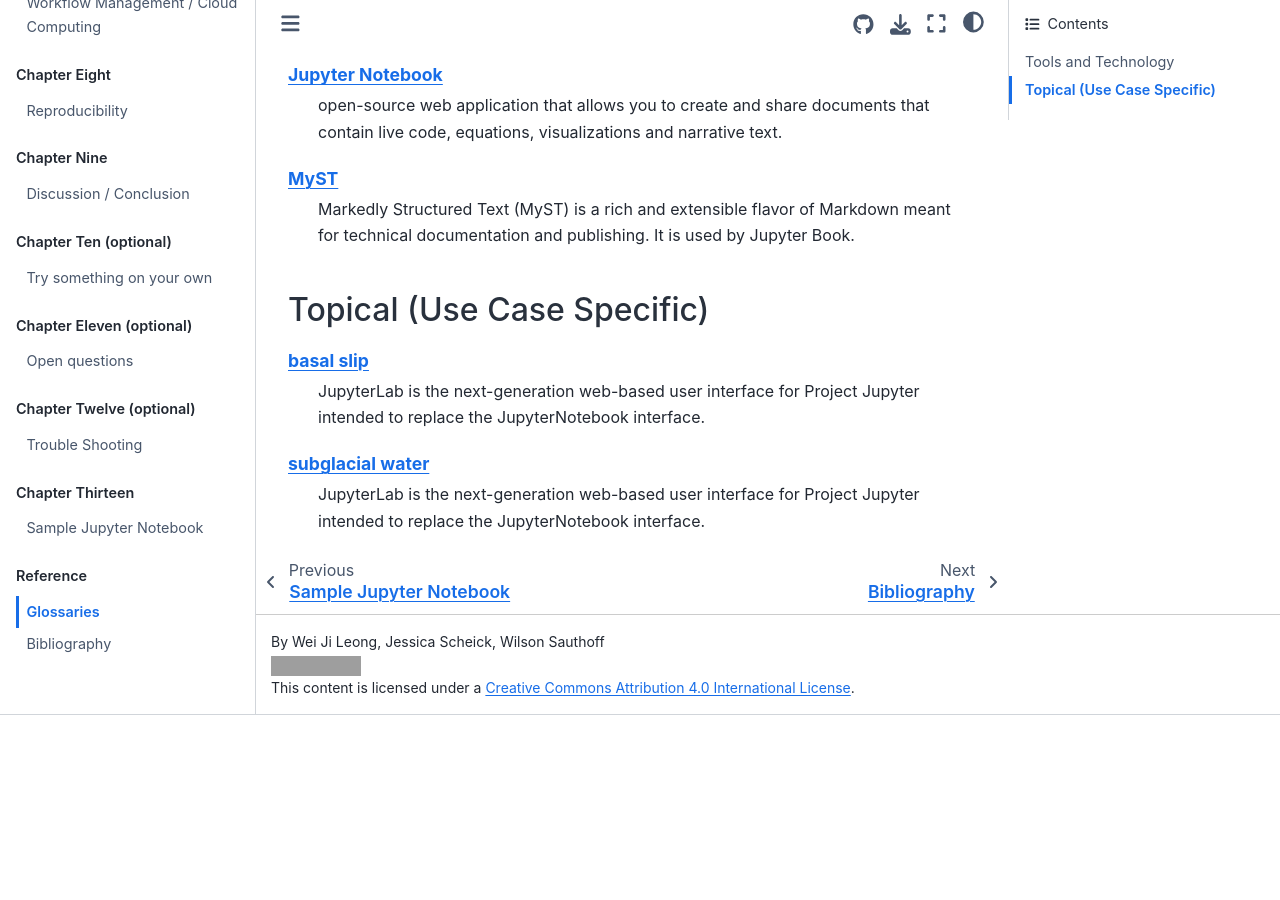
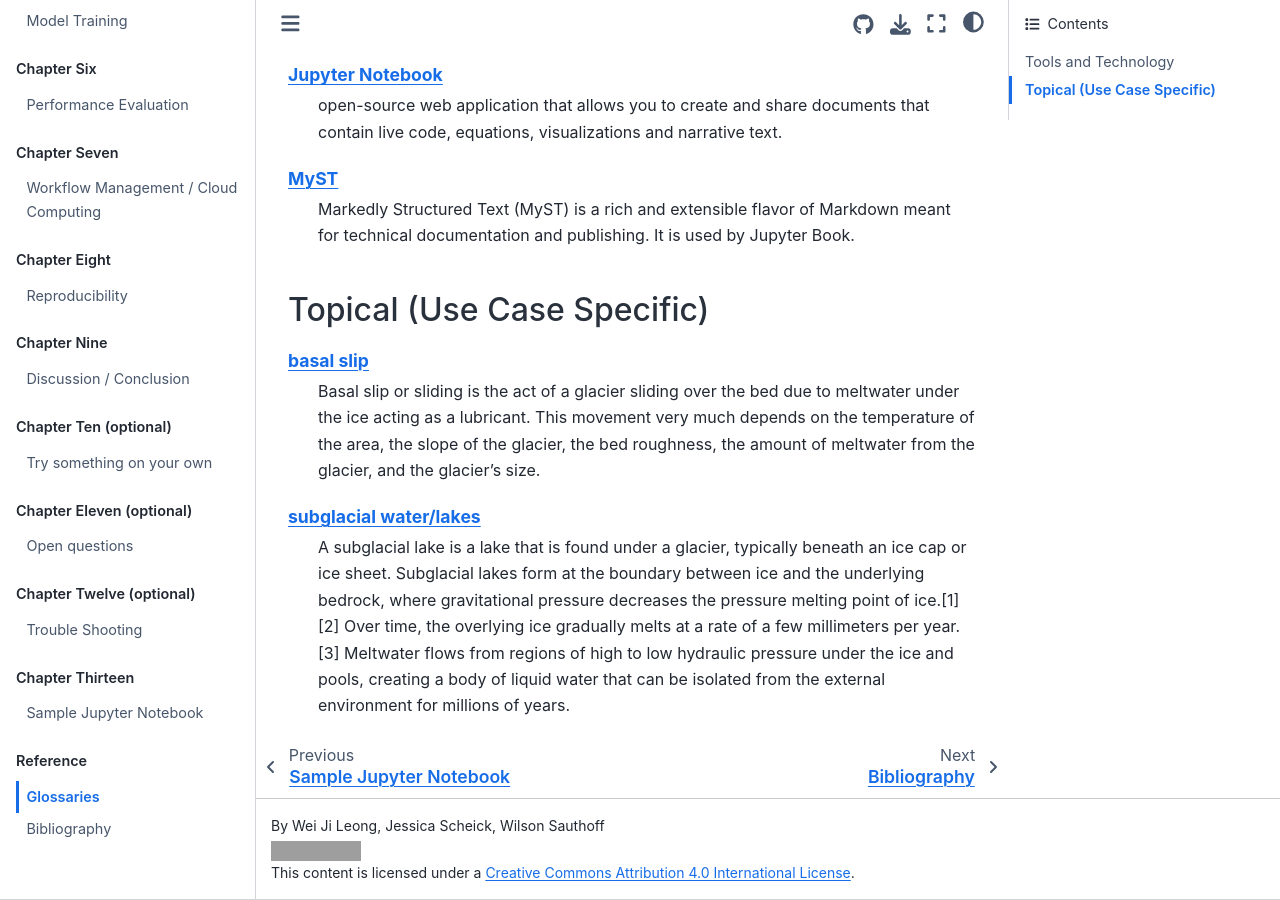
Before and after one commit to geo-smart/deepicedrainpipe, a Jupyter Book: the page built from book/reference/glossary.md, in a window 1280 px wide and 900 px high, scrolled down 1319 px. Built offline with Jupyter Book 1.0.4 settings and Sphinx 7.4.7 and the Sphinx Book theme 1.1.4, drawn with Linux system fonts in a browser that asks for light colours; comment, search, counter and statistics services are not loaded; before the commit the page ends 2034 px from its top, so only the background shows below that; grey boxes are pictures that could not be loaded.

Commit message:
Update glossary.md (#18)
updated topical use case specific terms and added links for more info

````diff
--- a/book/reference/glossary.md
+++ b/book/reference/glossary.md
@@ -61,12 +61,19 @@
 
 ## Topical (Use Case Specific)
 ```{glossary}
-[basal slip](https://jupyterlab.readthedocs.io)
-  JupyterLab is the next-generation web-based user interface for Project Jupyter
-  intended to replace the JupyterNotebook interface.
+[basal slip](https://en.wikipedia.org/wiki/Basal_sliding)
+  Basal slip or sliding is the act of a glacier sliding over the bed due to meltwater
+  under the ice acting as a lubricant. This movement very much depends on the
+  temperature of the area, the slope of the glacier, the bed roughness, the amount of
+  meltwater from the glacier, and the glacier's size.
 
-[subglacial water](https://jupyterlab.readthedocs.io)
-  JupyterLab is the next-generation web-based user interface for Project Jupyter
-  intended to replace the JupyterNotebook interface.
+[subglacial water/lakes](https://en.wikipedia.org/wiki/Subglacial_lake)
+ A subglacial lake is a lake that is found under a glacier, typically beneath an ice
+ cap or ice sheet. Subglacial lakes form at the boundary between ice and the
+ underlying bedrock, where gravitational pressure decreases the pressure melting
+ point of ice.[1][2] Over time, the overlying ice gradually melts at a rate of a few
+ millimeters per year.[3] Meltwater flows from regions of high to low hydraulic
+ pressure under the ice and pools, creating a body of liquid water that can be
+ isolated from the external environment for millions of years.
 
 ```
````
